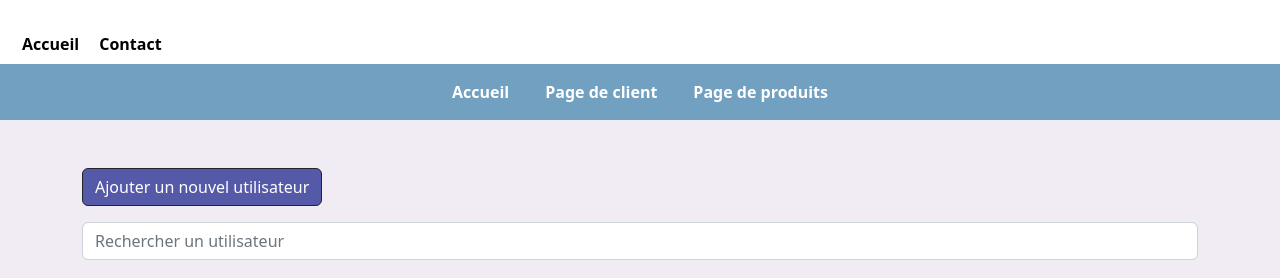
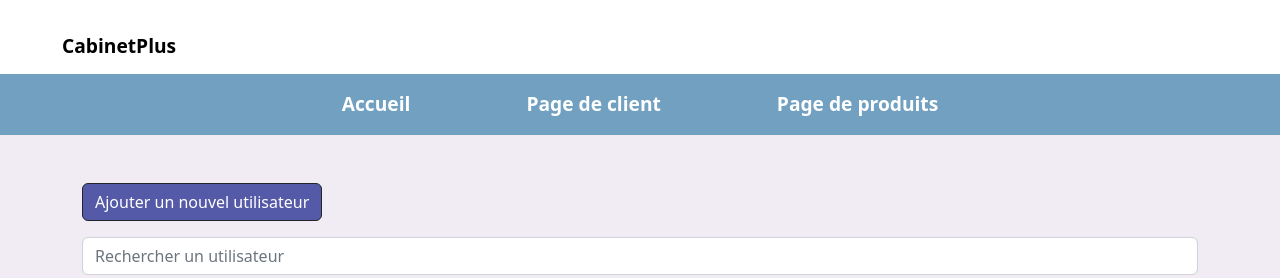
Before and after one commit to ryanebch/page-de-clients, a PHP site: page / in a window 1280 px wide. Shown: the top 278 px of the page. Run offline with PHP 8.4, Linux system fonts and the light colour scheme; data that the repository does not hold is empty.

Commit message:
clientss

```diff
--- a/css/style.css
+++ b/css/style.css
@@ -5,37 +5,86 @@ table {
 table th,
 table td {
   background-color: white;
+  padding: 10px;
 }
 
 body {
   background-color: #F1ECF3;
 }
 
-
 .navbar_f {
   background-color: white;
+  padding-top: -5px;
 }
+
+.navbar_f .navbar-nav {
+  display: flex;
+  align-items: center;
+}
+
+.navbar_f .form-inline {
+  display: flex;
+  align-items: center;
+  margin-left: auto;
+  margin-bottom: 5px;
+}
+
+.navbar_f .form-control {
+  margin-right: 500px;
+  margin-bottom: 5px;
+
+}
+
 
 .navbar_f .nav-link {
   color: black !important;
+  margin-bottom: 5px;
+  font-weight: bold;
+  margin: 0 50px;
 }
 
 .navbar_f .nav-link:hover {
+  margin-bottom: 5px;
   color: #555;
-  /* Change la couleur au survol, vous pouvez ajuster selon vos préférences */
 }
 
+.navbar {
+  background-color: #4682B4;
+  position: sticky;
+  top: 0;
+  z-index: 1000;
+  margin-bottom: 5px;
 
-.navbar {
-  background: #4682B4;
-  position: sticky;
 }
 
+.navbar-nav {
+  font-size: 1.2rem;
+}
+
+.navbar_f .navbar-nav {
+  display: flex;
+  align-items: center;
+  margin-bottom: 5px;
+
+}
+
+.navbar_f .navbar-brand {
+  margin-bottom: 5px;
+  font-weight: bold;
+  color: white !important;
+}
+
+.navbar_f .navbar-toggler-icon {
+  margin-bottom: 5px;
+  background-color: white;
+}
 
 .nav-link {
   color: white !important;
   font-weight: bold;
-  margin: 0 10px;
+  margin: 0 50px;
+  font-size: rem;
+
 }
 
 .nav-link:hover {
--- a/index.php
+++ b/index.php
@@ -27,18 +27,10 @@
       </button>
       <div class="collapse navbar-collapse" id="navbarNav">
         <ul class="navbar-nav">
-        <li class="nav-item">
-          <a class="nav-link" href="#">Accueil</a>
-        </li>
-        <li class="nav-item">
-          <a class="nav-link" href="#">Contact</a>
-        </li>
+        <a class="nav-link" href="#">CabinetPlus</a>
         </ul>
-    </div>
-  </div>
-
 </nav>
-<nav class="navbar navbar-expand-lg navbar-dark fs-6 mb-5 fixed-top" style="background-color: #72A0C1">
+<nav class="navbar navbar-expand-lg navbar-dark fs-2 mb-5 fixed-top" style="background-color: #72A0C1">
   <div class="container-fluid">
     <div class="collapse navbar-collapse d-flex justify-content-center" id="navbarNav">
       <ul class="navbar-nav">
```
Lines whose indentation alone changed are shown as unchanged.
